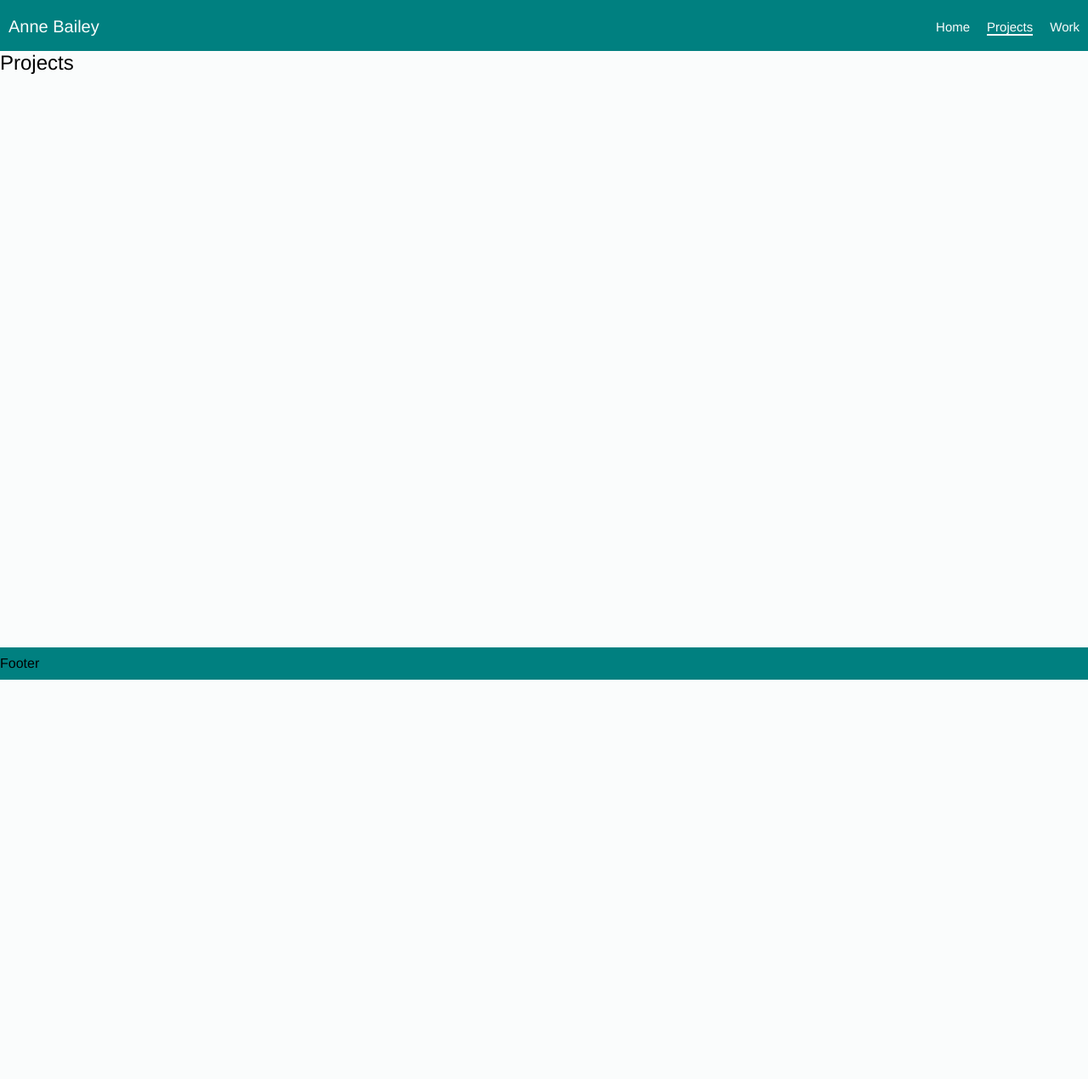
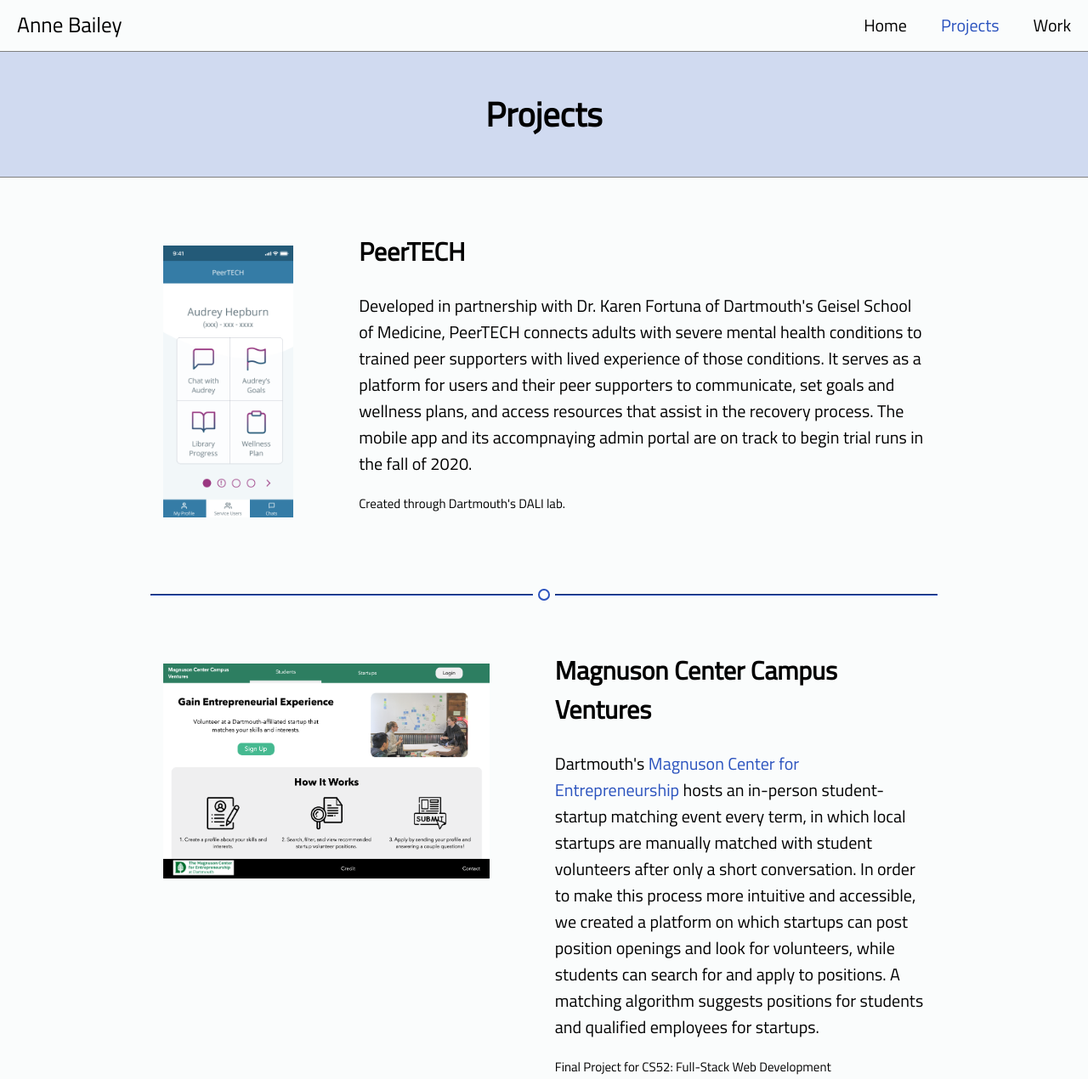
Before and after one commit to abailey19/portfolio-website, a Gatsby site: page /projects in a window 1280 px wide. Shown: the top 1270 px of the page at 85% size. Before the commit the page ends 847 px from the top, so only its background shows below. Built offline with nearby package versions, Linux system fonts and the light colour scheme; Gatsby itself is replaced by a stand-in of ours.

Commit message:
redesigned, started adding projects

```diff
--- a/package.json
+++ b/package.json
@@ -16,7 +16,8 @@
   "dependencies": {
     "gatsby": "^2.22.15",
     "react": "^16.12.0",
-    "react-dom": "^16.12.0"
+    "react-dom": "^16.12.0",
+    "react-social-icons": "^4.1.0"
   },
   "devDependencies": {
     "eslint-config-airbnb": "^18.1.0",
--- a/src/components/footer.js
+++ b/src/components/footer.js
@@ -1,11 +1,44 @@
+/* eslint-disable jsx-a11y/control-has-associated-label */
 import React from 'react';
-// import { Link } from 'gatsby';
+import { SocialIcon } from 'react-social-icons';
 import '../styles/footer.css';
 
 export default function Footer() {
   return (
     <div className="footer">
-      Footer
+      <div className="contact">Contact</div>
+      <div className="footer-icons">
+        <SocialIcon
+          url="https://www.facebook.com/anne.bailey.58555"
+          bgColor="transparent"
+          fgColor="black"
+          className="icon"
+        />
+        <SocialIcon
+          url="https://www.linkedin.com/in/annegbailey"
+          bgColor="transparent"
+          fgColor="black"
+          className="icon"
+        />
+        <SocialIcon
+          url="https://github.com/abailey19"
+          bgColor="transparent"
+          fgColor="black"
+          className="icon"
+        />
+        <SocialIcon
+          url="mailto:annebailey1@icloud.com"
+          bgColor="transparent"
+          fgColor="black"
+          className="icon"
+        />
+        <SocialIcon
+          url="https://www.instagram.com/anne.bailey1"
+          bgColor="transparent"
+          fgColor="black"
+          className="icon"
+        />
+      </div>
     </div>
   );
 }
--- /dev/null
+++ b/src/components/project.js
@@ -0,0 +1,20 @@
+import React from 'react';
+
+export default function Project(props) {
+  return (
+    <div className="project">
+      <div className="project-pic-container">
+        <img
+          alt={props.imgAlt}
+          src={props.imgSrc}
+          className={props.horizontal ? 'project-pic-horizontal' : 'project-pic-vertical'}
+        />
+      </div>
+      <div className="project-text-container">
+        <h2>{props.title}</h2>
+        {props.text}
+        <p className="small-text">{props.where}</p>
+      </div>
+    </div>
+  );
+}
--- a/src/pages/projects.js
+++ b/src/pages/projects.js
@@ -1,10 +1,60 @@
+/* eslint-disable global-require */
 import React from 'react';
 import Layout from '../components/layout';
+import Project from '../components/project';
+
+import peertech from '../img/peertech.png';
+import mccv from '../img/mccv.png';
+
+import '../styles/projects.css';
 
 export default () => {
   return (
     <Layout>
-      <div className="header">Projects</div>
+      <div className="header">
+        <h1>Projects</h1>
+      </div>
+      <Project
+        title="PeerTECH"
+        text={(
+          <p>Developed in partnership with Dr. Karen Fortuna of Dartmouth&apos;s Geisel School of Medicine,
+            PeerTECH connects adults with severe mental health conditions to trained peer supporters with lived experience of those conditions.
+            It serves as a platform for users and their peer supporters to communicate,
+            set goals and wellness plans, and access resources that assist in the recovery process.
+            The mobile app and its accompnaying admin portal are on track to begin
+            trial runs in the fall of 2020.
+          </p>
+        )}
+        where="Created through Dartmouth's DALI lab."
+        imgAlt="PeerTECH"
+        imgSrc={peertech}
+      />
+      <div className="divider">
+        <hr />
+        <div className="circle" />
+        <hr />
+      </div>
+      <Project
+        title="Magnuson Center Campus Ventures"
+        text={(
+          <p>Dartmouth&apos;s <a href="https://magnuson.dartmouth.edu/">Magnuson Center for Entrepreneurship</a>
+            &nbsp;hosts an in-person student-startup matching event every term, in which local startups are manually
+            matched with student volunteers after only a short conversation. In order to make this process
+            more intuitive and accessible, we created a platform on which startups can post position openings
+            and look for volunteers, while students can search for and apply to positions. A matching algorithm suggests
+            positions for students and qualified employees for startups.
+          </p>
+        )}
+        where="Final Project for CS52: Full-Stack Web Development"
+        imgAlt="Magnuson Center Campus Ventures"
+        imgSrc={mccv}
+        horizontal
+      />
+      <div className="divider">
+        <hr />
+        <div className="circle" />
+        <hr />
+      </div>
     </Layout>
   );
 };
--- a/src/styles/footer.css
+++ b/src/styles/footer.css
@@ -1,13 +1,28 @@
 .footer {
   display: flex;
-  flex-direction: row;
-  justify-content: space-between;
-  align-items: center;
-  background-color: teal;
+  flex-direction: column;
+  justify-content: center;
+  background-color: rgba(42, 82, 190, 0.2);
   padding-top: 10px;
   padding-bottom: 10px;
   width: 100%;
-  position: fixed;
-  bottom: 0;
-  z-index: 1;
+  color: black;
 }
+
+.footer-icons {
+  display: flex;
+  flex-direction: row;
+  justify-content: center;
+  align-items: center;
+}
+
+.icon {
+  width: 50px;
+  height: 50px;
+}
+
+.contact {
+  text-align: center;
+  font-size: 25px;
+  font-weight: bold;
+}
--- a/src/styles/global.css
+++ b/src/styles/global.css
@@ -1,21 +1,37 @@
+@import url('https://fonts.googleapis.com/css?family=Source+Sans+Pro&display=swap');
+@import url('https://fonts.googleapis.com/css2?family=Titillium+Web&display=swap');
+
 body, html {
-  font-family: "Helvetica Neue", Helvetica, Arial, sans-serif;
+  font-family: "Titillium Web", -apple-system, BlinkMacSystemFont, 'Segoe UI', 'Roboto', 'Oxygen',
+    'Ubuntu', 'Cantarell', 'Fira Sans', 'Droid Sans', 'Helvetica Neue',
+    sans-serif;
   font-style: normal;
   min-height: 100%;
   background-color: rgb(250, 252, 252);
   padding: 0;
   margin: 0;
   margin-top: 30px;
-  margin-bottom: 17px;
+}
+
+h1 {
+  font-size: 40px;
 }
 
 h2 {
+  font-size: 30px;
+}
+
+h3 {
+  font-size: 25px;
   font-weight: normal;
-  font-size: 25px;
 }
 
 p {
   font-size: 20px;
+}
+
+.small-text {
+  font-size: 15px;
 }
 
 ul {
@@ -24,6 +40,25 @@
 }
 
 .header {
-  font-weight: 500;
-  font-size: 24px;
+  padding-top: 2vh;
+  padding-bottom: 2vh;
+  text-align: center;
+  border-top: solid grey 0.2px;
+  border-bottom: solid grey 0.2px;
+  background-color: rgba(42, 82, 190, 0.2);
+  margin-bottom: 10vh;
 }
+
+hr {
+  width: 35vw;
+  margin-left: 0.5vw;
+  margin-right: 0.5vw;
+  margin-top: 10vh;
+  margin-bottom: 10vh;
+  border-color: rgb(42, 82, 190);
+}
+
+a {
+  text-decoration: none;
+  color: rgb(42, 82, 190);
+}
--- a/src/styles/navbar.css
+++ b/src/styles/navbar.css
@@ -3,9 +3,7 @@
   flex-direction: row;
   justify-content: space-between;
   align-items: center;
-  background-color: teal;
-  padding-top: 20px;
-  padding-bottom: 15px;
+  background-color: rgb(250, 252, 252);
   width: 100%;
   position: fixed;
   top: 0;
@@ -19,24 +17,29 @@
 
 .navlink {
   text-decoration: none;
-  color: rgb(250, 252, 252);
-  font-size: 15px;
-  margin-left: 10px;
-  margin-right: 10px;
-  border-bottom: 2px solid transparent;
+  color: black;
+  font-size: 20px;
+  margin-left: 20px;
+  margin-right: 20px;
+  padding-top: 10px;
+  padding-bottom: 10px;
+  /* border-bottom: 2px solid transparent; */
 }
 .navlink:hover {
-  border-bottom: 2px solid rgb(250, 252, 252);
+  /* border-bottom: 2px solid rgb(250, 252, 252); */
+  color: rgb(42, 82, 190);
   cursor: pointer;
 }
 .navlink.active {
-  border-bottom: 2px solid rgb(250, 252, 252);
+  color: rgb(42, 82, 190);
+  /* border-bottom: 2px solid rgb(250, 252, 252); */
 }
 
 .name {
-  font-size: 20px;
+  font-size: 25px;
 }
 .name:hover {
-  border-bottom: 2px solid transparent;
+  /* border-bottom: 2px solid transparent; */
+  color: rgb(42, 82, 190);
   cursor: pointer;
 }
--- /dev/null
+++ b/src/styles/projects.css
@@ -0,0 +1,37 @@
+.project {
+  margin-left: 15vw;
+  margin-right: 15vw;
+  display: flex;
+  flex-direction: row;
+  align-items: flex-start;
+}
+
+.project-pic-container {
+  margin-right: 3vw;
+}
+
+.project-pic-vertical {
+  height: 40vh;
+}
+.project-pic-horizontal {
+  width: 30vw;
+}
+
+.project-text-container {
+  margin-left: 3vw;
+  margin-top: -5vh;
+}
+
+.divider {
+  display: flex;
+  flex-direction: row;
+  justify-content: center;
+  align-items: center;
+}
+.circle {
+  border: solid 2px;
+  border-color: rgb(42, 82, 190);
+  height: 10px;
+  width: 10px;
+  border-radius: 50%;
+}
```
Also changed, not shown: src/pages/index.js (+17 -32 lines), src/styles/home.css (+17 -39 lines), src/img/mccv.png (added), src/img/peertech.png (added), 2 other files.
